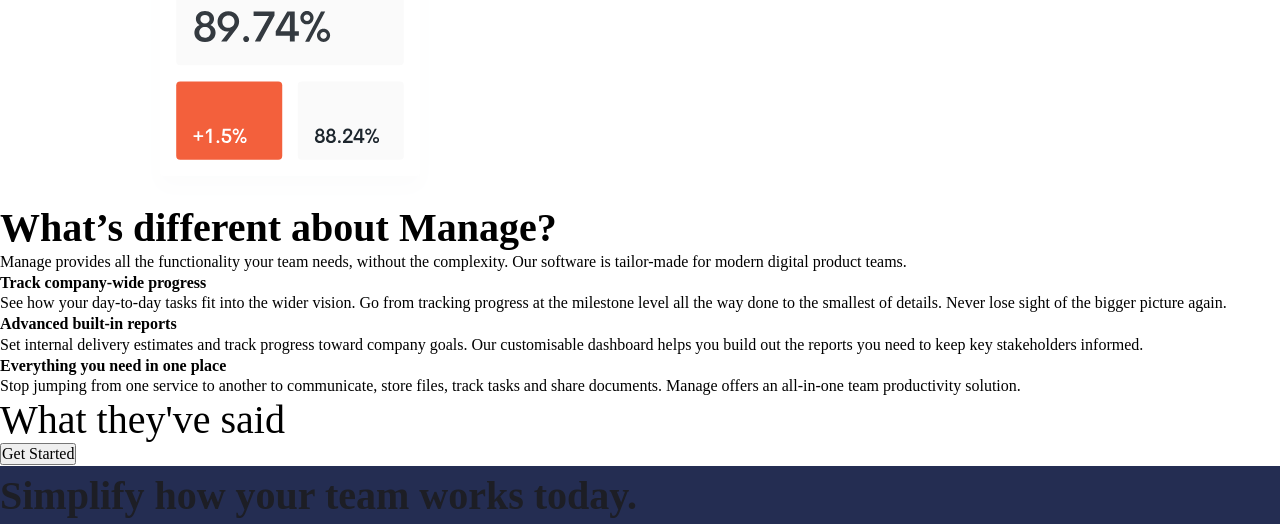
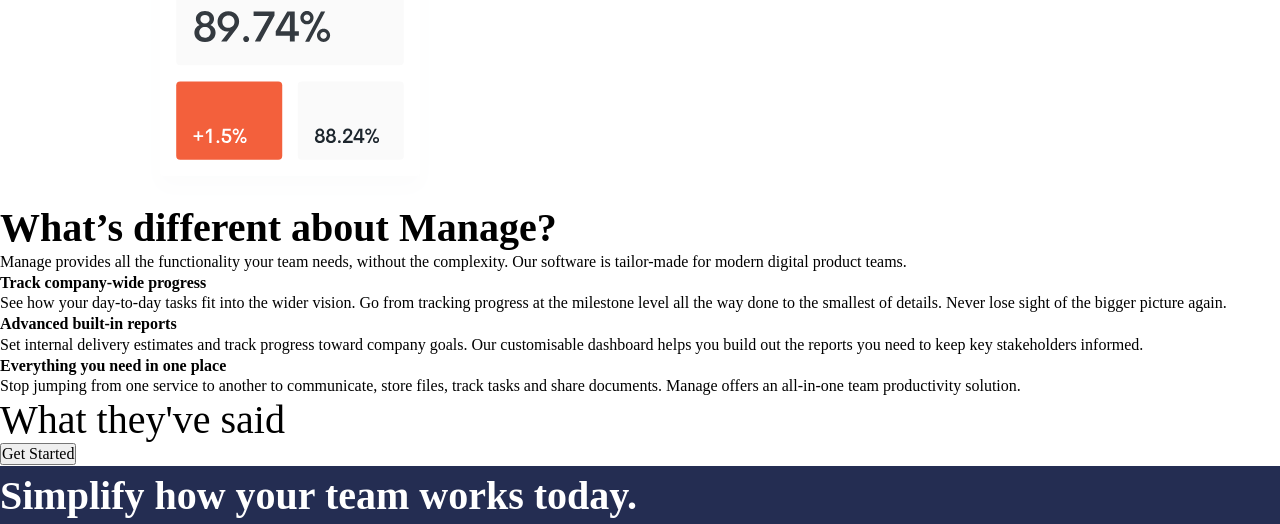
Before and after one commit to Romeo899/manageLandingPage, a website built with Vite: page fem_manage_landing_page/index.html in a window 1280 px wide. Shown: the part 597-1121 px from the top of the page. Built offline with nearby package versions, Linux system fonts and the light colour scheme.

```diff
--- a/fem_manage_landing_page/styles.css
+++ b/fem_manage_landing_page/styles.css
@@ -7,8 +7,8 @@
 
     --clr-primary-400: hsl(228, 39%, 23%);
 
-    --clr-neutral-100: hsl(232, 12%, 13%);
-    --clr-neutral-900: hsl(0, 0%, 0%);
+    --clr-neutral-900: hsl(232, 12%, 13%);
+    --clr-neutral-100: hsl(0, 0%, 100%);
 
 
     /* Font family */
```
